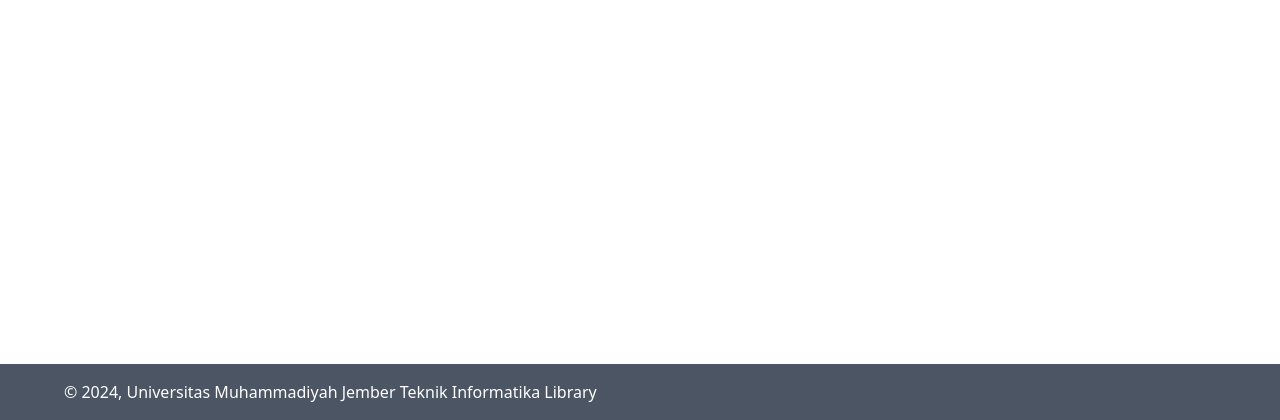
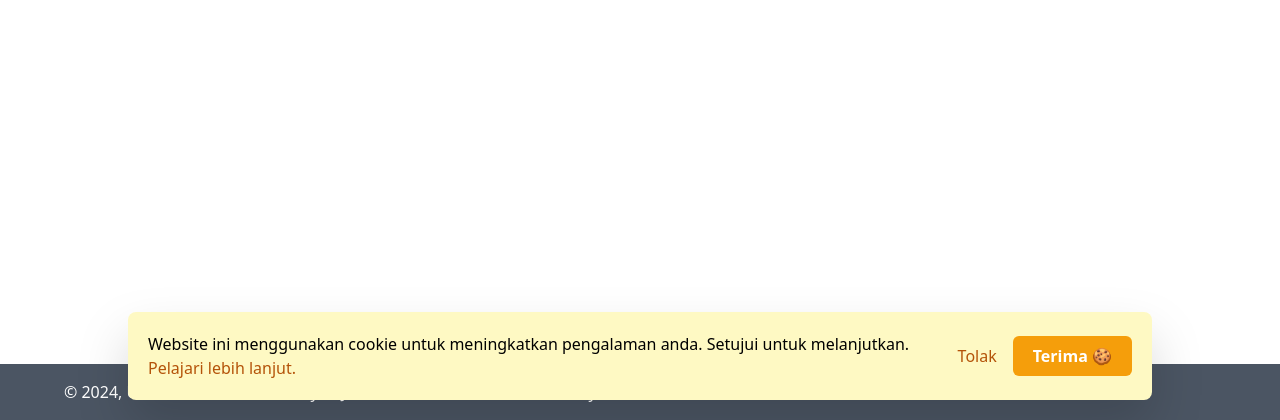
Before and after one commit to pfiddar/SR-TA-DEPLOY, a Flask app: template templates/output.html in a window 1280 px wide. Shown: the part 380-800 px from the top of the page. Run offline with Flask 3, Linux system fonts and the light colour scheme; the template is opened without the code that fills it, so the values that code supplies are empty; parts of the project's set-up code (start-up, migrations or seed data) failed here and were passed over; some libraries are stand-ins or nearby versions.

Commit message:
[ADD] Add cookie consent and styling css

```diff
--- a/templates/output.html
+++ b/templates/output.html
@@ -323,11 +323,11 @@
           <!-- Sistem Rekomendasi -->
           <h5 class="text-lg font-semibold mb-2 text-yellow-700">Pilihan Terbaik Untuk Anda</h5>
           {% if result %}
-            {% for item in result %}
+            {% for i in range(result|length) %}
               <ul class="my-2 list-disc ps-5">
                 <li>
-                  <a href="#" class="capitalize hover:text-amber-500 font-medium text-yellow-700">{{ item.judul }}</a>
-                  <!-- <p class="text-yellow-700">Similarity Score: {{ item.similarity | round(3) }}</p> -->
+                  <a href="{{ url_for('detail_ta', index=result[i].id - 1)}}" class="capitalize hover:text-amber-500 font-medium text-yellow-700">{{ result[i].judul }}</a>
+                  <!-- <p class="text-yellow-700">Similarity Score: {{ result[i].similarity | round(3) }}</p> -->
                 </li>
               </ul>
             {% endfor %}
@@ -338,16 +338,65 @@
         </div>
       </div>
       <!-- End Results -->
+    </div>
 
-      <!-- Footer -->
+    <!-- Cookie Banner -->
+    <div id="cookieBanner" x-data="{ open: false }" x-init="() => setTimeout(() => open = true, 1200)" class="py-6 flex flex-col justify-center sm:py-12">
+      <div  x-show="open"
+            x-transition:enter-start="opacity-0 -translate-y-[-100%]"
+            x-transition:enter="transition duration-500 transform ease-out"
+            x-transition:leave="transition duration-500 transform ease-in"
+            x-transition:leave-end="opacity-0 -translate-y-[-100%]"
+            class="max-w-screen-lg mx-auto fixed bg-yellow-100 inset-x-5 p-5 bottom-5 rounded-lg drop-shadow-2xl flex gap-4 flex-wrap md:flex-nowrap text-center md:text-left items-center justify-center md:justify-between">
+        <div class="w-full">Website ini menggunakan cookie untuk meningkatkan pengalaman anda. Setujui untuk melanjutkan.
+          <a href="#" class="text-amber-700 whitespace-nowrap  hover:underline">Pelajari lebih lanjut.</a></div>
+        <div class="flex gap-4 items-center flex-shrink-0">
+          <button onclick="rejectCookies()" class="text-amber-700 focus:outline-none hover:underline">Tolak</button>
+          <button onclick="acceptCookies()" class="bg-amber-500 px-5 py-2 text-white font-bold rounded-md hover:bg-amber-600 focus:outline-none">Terima 🍪</button>
+        </div>
+      </div>
+    </div>
+    <!-- End Cookie Banner -->
 
-    </div>
+    <!-- Footer -->
     <footer class="flex items-center bg-gray-600 h-14 px-4 mt-5 w-full">
       <p class="text-left ml-12 text-white">
         &copy; 2024, Universitas Muhammadiyah Jember Teknik Informatika Library
       </p>
     </footer>
     <!-- End Footer -->
+
+    <!-- Script -->
     <script src="{{ url_for('static', filename='assets/js/checklist.js') }}"></script>
+
+    <!-- Cookie Scripts -->
+    <script src="https://cdn.jsdelivr.net/gh/alpinejs/alpine@v2.x.x/dist/alpine.min.js"></script>
+    <script>
+      function acceptCookies() {
+        document.cookie = "cookie_consent=true; path=/; max-age=2592000"; // Masa simpan cookie 1 bulan
+        document.getElementById('cookieBanner').style.display = 'none';
+        location.reload(); // Reload agar server detech cookie consent
+      }
+
+      // Jika menolak cookie
+      function rejectCookies() {
+        document.cookie = "cookie_consent=rejected; path=/; max-age=2592000";
+        document.getElementById('cookieBanner').style.display = 'none';
+      }
+
+      // Menampilkan banner jika cookie belum ada
+      if (!document.cookie.includes("cookie_consent=true")) {
+        document.getElementById('cookieBanner').style.display = 'block';
+      }
+
+      // Sembunyikan banner jika sudah menerima cookie
+      document.addEventListener('DOMContentLoaded', function () {
+        if (document.cookie.split('; ').find(row => row.startsWith('cookie_consent=true'))) {
+          document.getElementById('cookieBanner').style.display = 'none';
+        }
+      });
+    </script>
+  <!-- End Cookie Script -->
+  <!-- End Script -->
   </body>
 </html>
```
